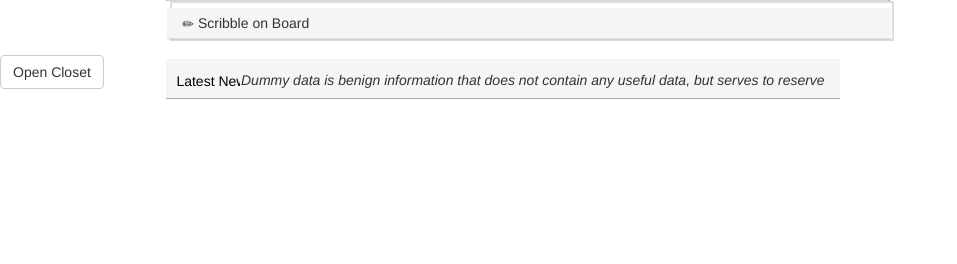
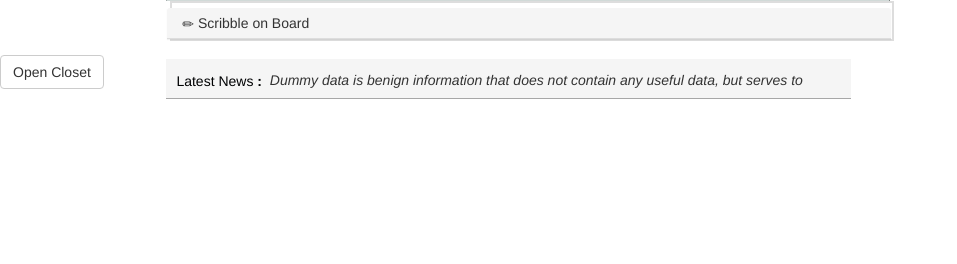
Before and after one commit to Diffinder/topez, a PHP site: page /bb.php in a window 1280 px wide. Shown: the part 513-777 px from the top of the page, without its empty margins (0-957 px from the left). Run offline with PHP 8.4, Linux system fonts and the light colour scheme; some libraries are stand-ins or nearby versions; some web fonts are replaced.

Commit message:
blackboard7

```diff
--- a/css/style.css
+++ b/css/style.css
@@ -203,8 +203,8 @@
 
 .ticker {
   position: absolute;
-  margin-left: 240px;
-  width: 600px;
+  margin-left: 21%;
+  width: 45.5%;
   height: 40px;
   overflow: hidden;
   line-height: 40px;
```
